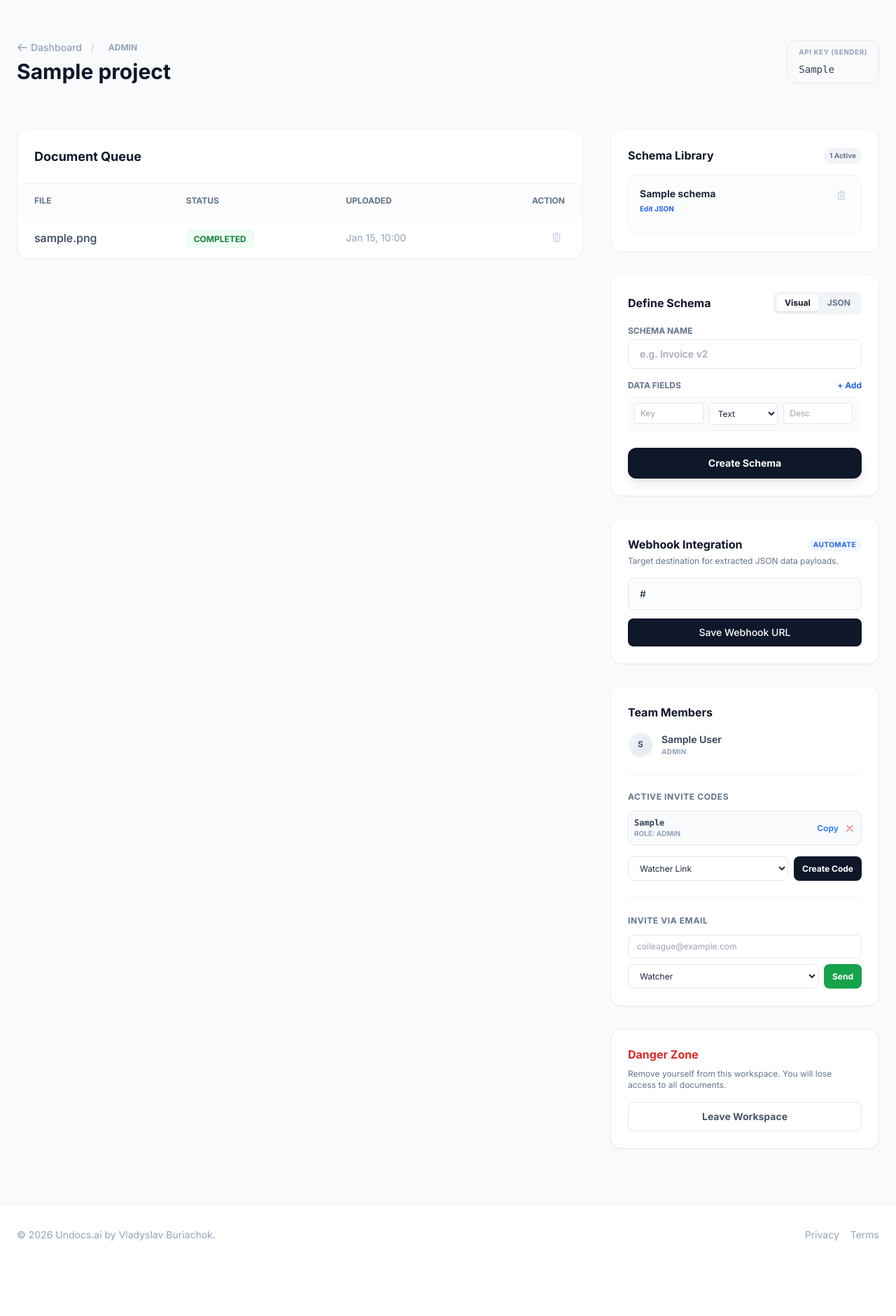
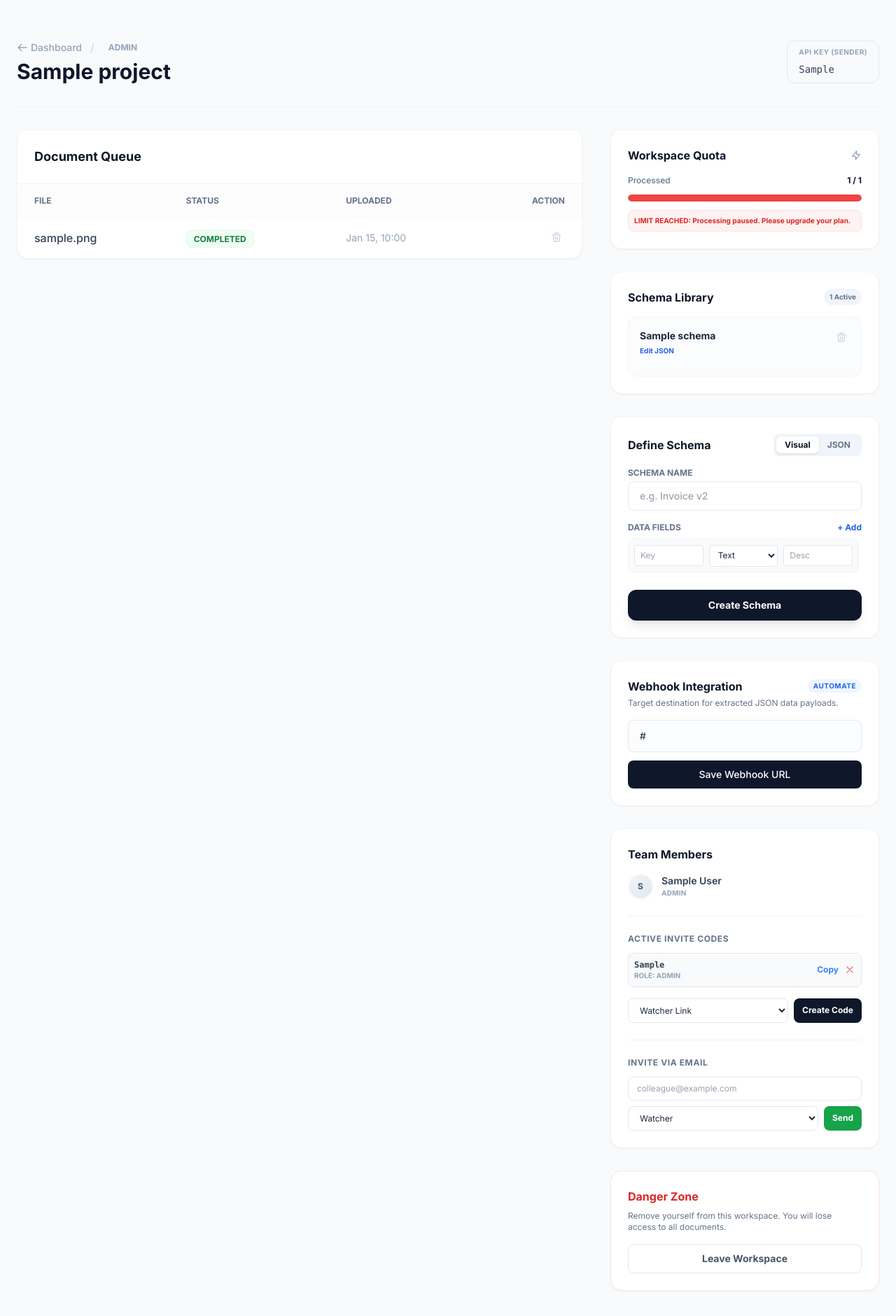
Before and after one commit to vladyslawwww/undocs-saas, a Flask app: page /project/1 in a window 1280 px wide. Shown: the part 65-1946 px from the top of the page at 70% size. Before the commit the page ends 1838 px from the top, so only its background shows below. Run offline with Flask 3, Linux system fonts and the light colour scheme; a user stored in the database is signed in; tables that the repository leaves empty hold one stand-in row (values such as "Sample post"); some libraries are stand-ins or nearby versions.

Commit message:
feat(ui): integrate usage quota meters into dashboard and project sidebars

```diff
--- a/templates/project.html
+++ b/templates/project.html
@@ -118,6 +118,47 @@
 
         <!-- RIGHT COLUMN: Tools -->
         <div class="space-y-8 order-1 lg:order-2">
+            <!-- NEW: WORKSPACE QUOTA CARD -->
+            <div class="bg-white rounded-2xl shadow-sm border border-gray-100 p-6">
+                <div class="flex items-center justify-between mb-4">
+                    <h3 class="font-bold text-slate-900">Workspace Quota</h3>
+                    <svg xmlns="http://www.w3.org/2000/svg" class="h-4 w-4 text-slate-400" fill="none"
+                        viewBox="0 0 24 24" stroke="currentColor">
+                        <path stroke-linecap="round" stroke-linejoin="round" stroke-width="2"
+                            d="M13 10V3L4 14h7v7l9-11h-7z" />
+                    </svg>
+                </div>
+
+                <div class="space-y-3">
+                    <div class="flex justify-between text-xs">
+                        <span class="text-slate-500 font-medium">Processed</span>
+                        <span class="text-slate-900 font-bold">{{ project.pages_used }} / {{ project.page_limit
+                            }}</span>
+                    </div>
+
+                    {% set usage = (project.pages_used / project.page_limit * 100)|round|int if project.page_limit > 0
+                    else 0 %}
+                    <div class="w-full bg-slate-100 rounded-full h-2.5 overflow-hidden">
+                        <div class="h-2.5 rounded-full transition-all duration-1000
+                    {% if usage > 90 %}bg-red-500{% elif usage > 70 %}bg-amber-500{% else %}bg-blue-600{% endif %}"
+                            style="width: {{ usage }}%">
+                        </div>
+                    </div>
+
+                    {% if usage >= 100 %}
+                    <div class="p-2 bg-red-50 border border-red-100 rounded-lg">
+                        <p class="text-[10px] text-red-600 font-bold leading-tight">
+                            LIMIT REACHED: Processing paused. Please upgrade your plan.
+                        </p>
+                    </div>
+                    {% elif usage > 85 %}
+                    <p class="text-[10px] text-amber-600 font-medium">
+                        Nearly out of credits. Auto-extraction will pause soon.
+                    </p>
+                    {% endif %}
+                </div>
+            </div>
+            <!-- END QUOTA CARD -->
             <!-- SCHEMA LIBRARY -->
             <div class="bg-white rounded-2xl shadow-sm border border-gray-100 p-6">
                 <h3 class="font-bold text-slate-900 mb-4 flex items-center justify-between">
```
Also changed, not shown: templates/dashboard.html (+102 -31 lines).
